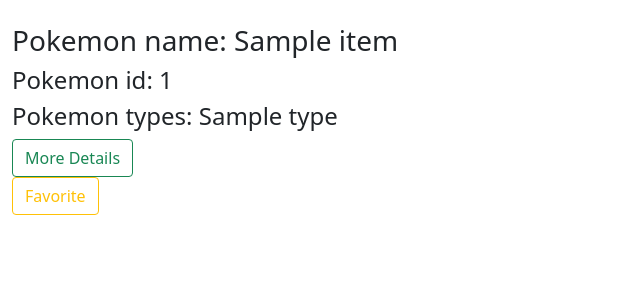
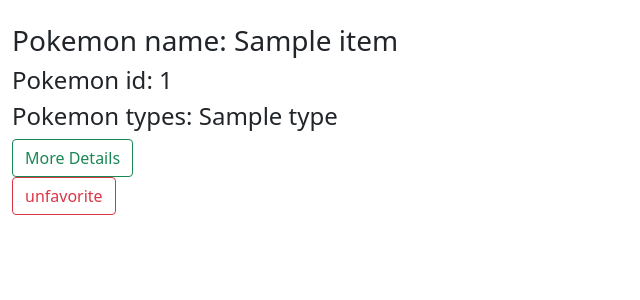
Before and after one commit to ArturRejment/pokemon-webservice, a Django app: page /favorite/ in a window 1280 px wide. Shown: the part 56-356 px from the top of the page, without its empty margins (0-640 px from the left). Run offline with Django 3.2, Linux system fonts and the light colour scheme; a user stored in the database is signed in; tables that the repository leaves empty hold one stand-in row (values such as "Sample post"); a database or web service that is not in the repository returns one stand-in record (values such as "Sample title"); data that the repository does not hold is empty.

Commit message:
Remove pokemon from favorites functionality

```diff
--- a/pokemon/templates/pokemon/favorite.html
+++ b/pokemon/templates/pokemon/favorite.html
@@ -13,7 +13,10 @@
 					{% endfor %}
 				</div>
 				<a class="btn btn-outline-success" href="{% url 'pokemon_detail' pokemon.id %}"> More Details </a> <br>
-				<a class="btn btn-outline-warning" href="#"> Favorite </a> <br>
+				<form action="{% url 'unfavorite_pokemon' pokemon.id %}" method="post">
+					{% csrf_token %}
+					<button type="submit" class="btn btn-outline-danger" > unfavorite </button> <br>
+				</form>
 			</div>
 		{% endfor %}
 	</div>
--- a/pokemon/templates/pokemon/index.html
+++ b/pokemon/templates/pokemon/index.html
@@ -13,7 +13,7 @@
 					{% endfor %}
 				</div>
 				<a class="btn btn-outline-success" href="{% url 'pokemon_detail' pokemon.id %}"> More Details </a> <br>
-				<form action="{% url 'manage_favorites' pokemon.id %}" method="post">
+				<form action="{% url 'favorite_pokemon' pokemon.id %}" method="post">
 					{% csrf_token %}
 					<button type="submit" class="btn btn-outline-warning"> Favorite </button> <br>
 				</form>
--- a/pokemon/urls.py
+++ b/pokemon/urls.py
@@ -1,9 +1,10 @@
 from django.urls import path
-from .views import MainPageView, DetailPageView, FavoritePokemonsView, AddPokemonToFavorite
+from .views import MainPageView, DetailPageView, FavoritePokemonsView, AddPokemonToFavorite, RemovePokemonFromFavorite
 
 urlpatterns = [
 	path('', MainPageView.as_view(), name='main_page'),
 	path('favorite/', FavoritePokemonsView.as_view(), name='favorite_pokemons'),
-	path('manage_favorites/<int:id>/', AddPokemonToFavorite.as_view(), name='manage_favorites'),
+	path('favorite_pokemon/<int:id>/', AddPokemonToFavorite.as_view(), name='favorite_pokemon'),
+	path('unfavorite_pokemon/<int:id>/', RemovePokemonFromFavorite.as_view(), name='unfavorite_pokemon'),
 	path('pokemon/<int:id>/', DetailPageView.as_view(), name='pokemon_detail'),
 ]
--- a/pokemon/views.py
+++ b/pokemon/views.py
@@ -66,3 +66,15 @@ class AddPokemonToFavorite(LoginRequiredMixin, View):
 		pokemon = Pokemon.objects.get_or_create(pokemon_id = kwargs['id'])
 		user.favorite(pokemon[0])
 		return redirect(reverse('main_page'))
+
+
+class RemovePokemonFromFavorite(LoginRequiredMixin, View):
+
+	def post(self, request, **kwargs):
+		user = request.user
+		try:
+			pokemon = Pokemon.objects.get(pokemon_id = kwargs['id'])
+		except Pokemon.DoesNotExist:
+			raise ValueError('Pokemon with this id does not exist')
+		user.unfavorite(pokemon)
+		return redirect(reverse('favorite_pokemons'))
```
